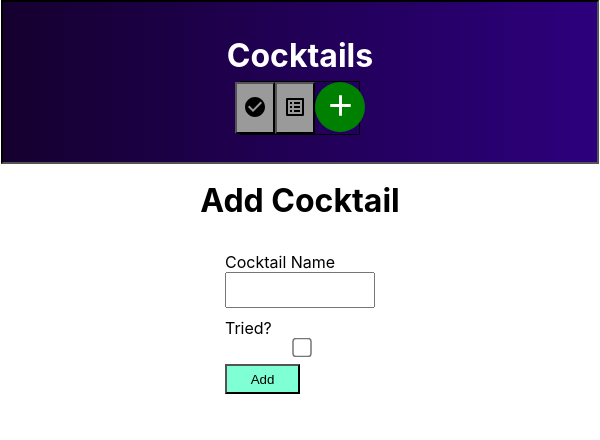
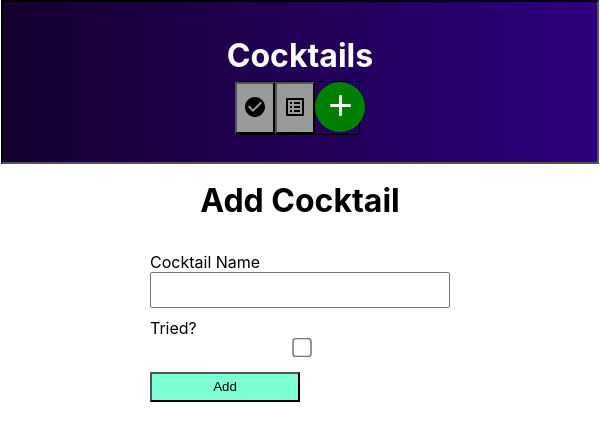
Before and after one commit to Lenoms/cocktails, a React (Create React App) app: page /cocktails/create in a window 600 px wide. Shown: the top 440 px of the page. Built offline with nearby package versions, Linux system fonts and the light colour scheme.

Commit message:
Sizing bug fix in create form

```diff
--- a/src/pages/CreateCocktail.css
+++ b/src/pages/CreateCocktail.css
@@ -1,11 +1,22 @@
 .create-cocktail{
     height: 80%;
-    width: 50%;
     position: absolute;
     bottom: 0;
     display: flex;
     align-items: center;
     flex-direction: column;
+}
+
+@media (min-width: 600px) {
+    .create-cocktail{
+        width: 50%;
+    }
+}
+
+@media (max-width: 600px) {
+    .create-cocktail{
+        width: 100%;
+    }
 }
 
 .cocktail-form{
```
